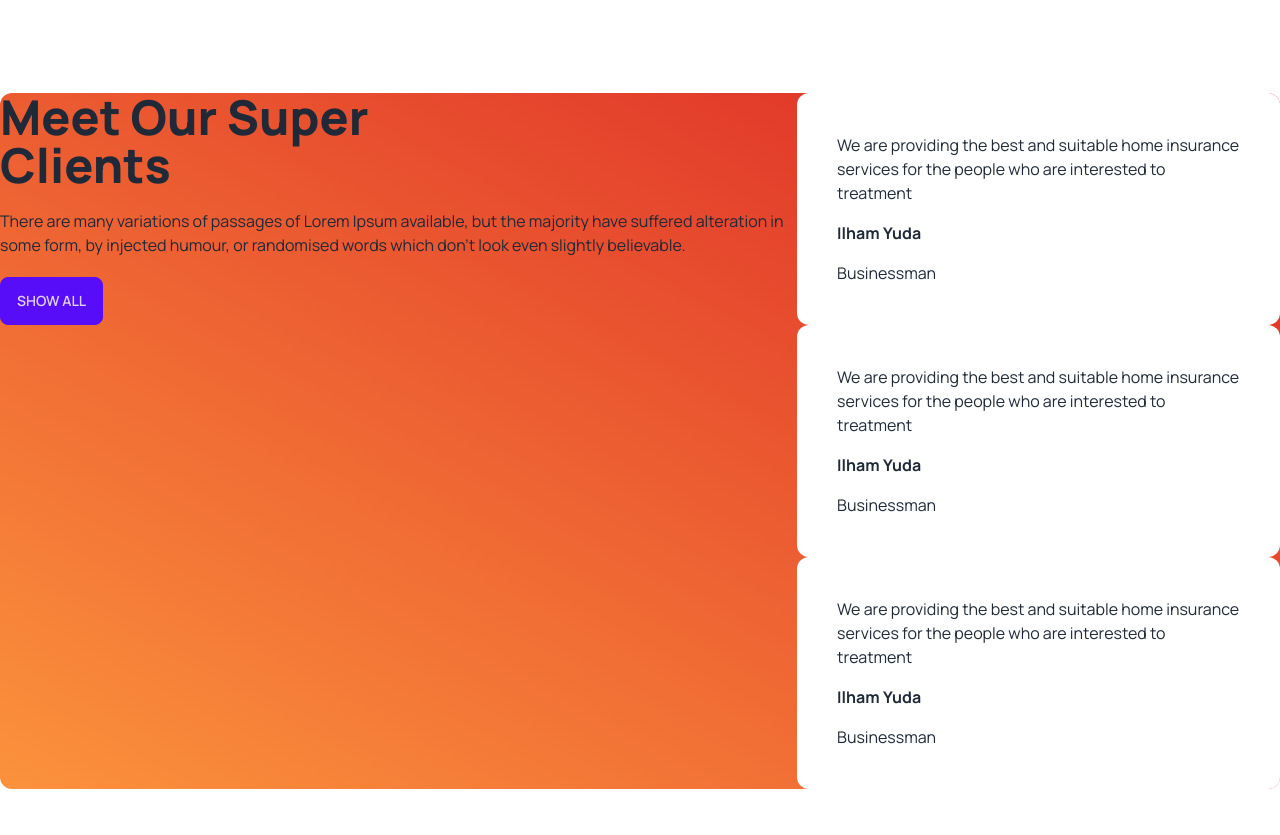
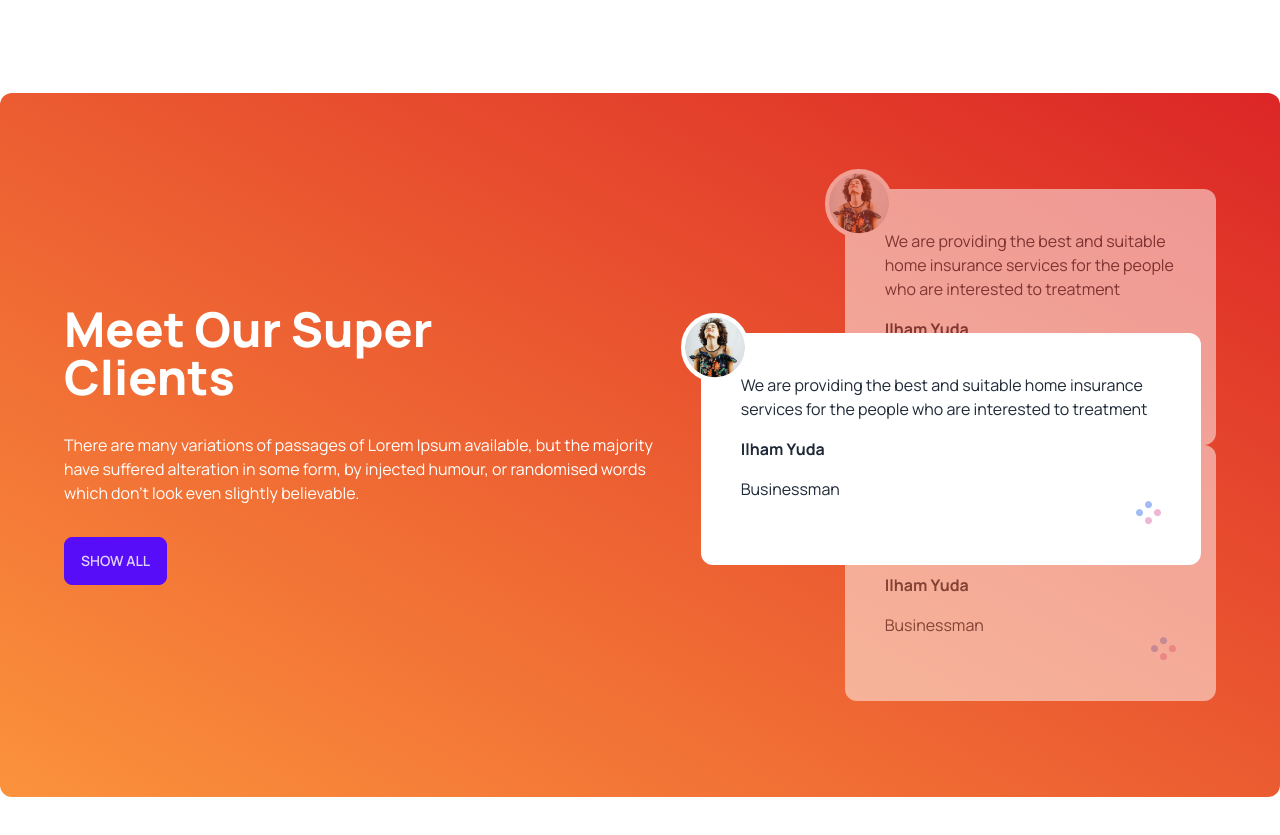
Before and after one commit to mehedi-h/coffee-shop, a plain HTML site: page index.html in a window 1280 px wide. Shown: the part 1710-2545 px from the top of the page. Drawn offline with nearby package versions, Linux system fonts and the light colour scheme.

Commit message:
complete happy client ratings section

```diff
--- a/index.html
+++ b/index.html
@@ -166,19 +166,25 @@
       </section>
 
       <!--Happy client section-->
-      <section class="container mx-auto my-24 flex flex-col md:flex-row lg:flex-row justify-between bg-gradient-to-tr from-orange-400 to-red-600 rounded-xl">
+      <section class="container mx-auto my-24 flex flex-col md:flex-row lg:flex-row md:justify-center bg-gradient-to-tr from-orange-400 to-red-600 rounded-xl md:px-16 lg:py-24 gap-10">
 
-        <div class="">
-          <h2 class="text-5xl font-extrabold">
+        <div class="flex items-center pr-32">
+          <div class="space-y-8">
+            <h2 class="text-5xl font-extrabold text-white">
             Meet Our Super <br> Clients
-          </h2>
-          <p class="py-5">There are many variations of passages of Lorem Ipsum available, but the majority have suffered alteration in some form, by injected humour, or randomised words which don't look even slightly believable.
-          </p>
-          <button class="btn btn-primary">Show All</button>
+            </h2>
+            <p class="text-white">There are many variations of passages of Lorem Ipsum available, but the majority have suffered alteration in some form, by injected humour, or randomised words which don't look even slightly believable.
+            </p>
+            <button class="btn btn-primary">Show All</button>
+          </div>
         </div>
 
-        <div class="">
-          <div class="bg-white p-10 rounded-xl">
+        <!--review container-->
+        <div class="relative">
+
+          <!--next review-->
+          <div class="relative opacity-50 bg-white p-10 rounded-xl z-0">
+            <img class="absolute -top-5 -left-5  border-4 border-white rounded-full bg-white" src="./images/client.png" alt="">
             <p>
               We are providing the best and suitable home insurance services for the people who are interested to treatment
             </p>
@@ -186,9 +192,14 @@
               Ilham Yuda
             </h4>
             <p>Businessman</p>
+            <div class="flex justify-end">
+              <img src="./images/circles.png" alt="">
+            </div>
           </div>
 
-          <div class="bg-white p-10 rounded-xl">
+            <!--current review-->
+          <div class="absolute top-36 -left-36 lg:w-[500px] bg-white p-10 rounded-xl z-10">
+            <img class="absolute -top-5 -left-5  border-4 border-white rounded-full bg-white" src="./images/client.png" alt="">
             <p>
               We are providing the best and suitable home insurance services for the people who are interested to treatment
             </p>
@@ -196,9 +207,14 @@
               Ilham Yuda
             </h4>
             <p>Businessman</p>
+            <div class="flex justify-end">
+              <img src="./images/circles.png" alt="">
+            </div>
           </div>
 
-          <div class="bg-white p-10 rounded-xl">
+            <!--previous review-->
+          <div class="relative opacity-50 bg-white p-10 rounded-xl z-0">
+            <img class="absolute -top-5 -left-5  border-4 border-white rounded-full bg-white" src="./images/client.png" alt="">
             <p>
               We are providing the best and suitable home insurance services for the people who are interested to treatment
             </p>
@@ -206,9 +222,12 @@
               Ilham Yuda
             </h4>
             <p>Businessman</p>
+            <div class="flex justify-end">
+              <img src="./images/circles.png" alt="">
+            </div>
           </div>
+        </div>
 
-        </div>
       </section>
 
     </main>
```
